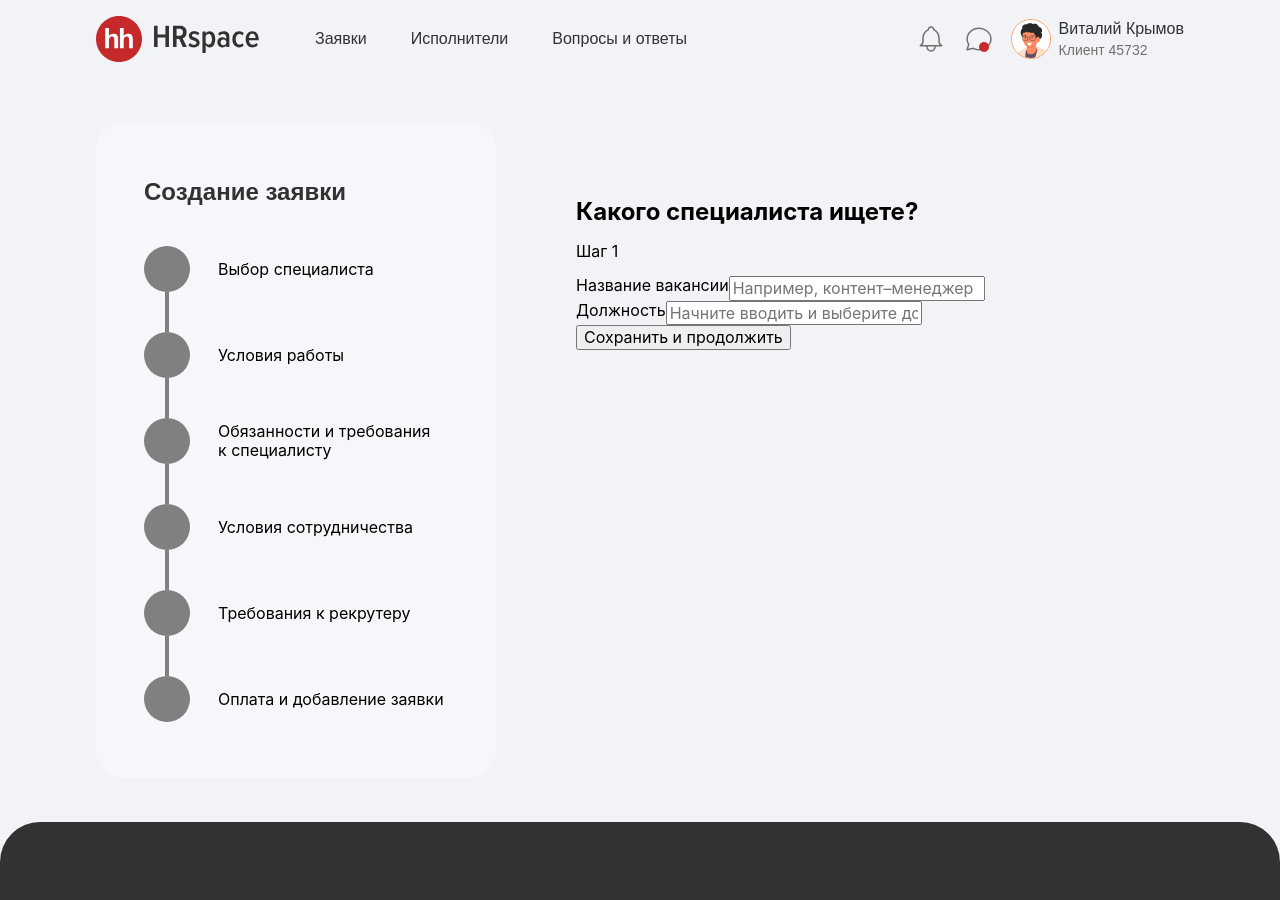
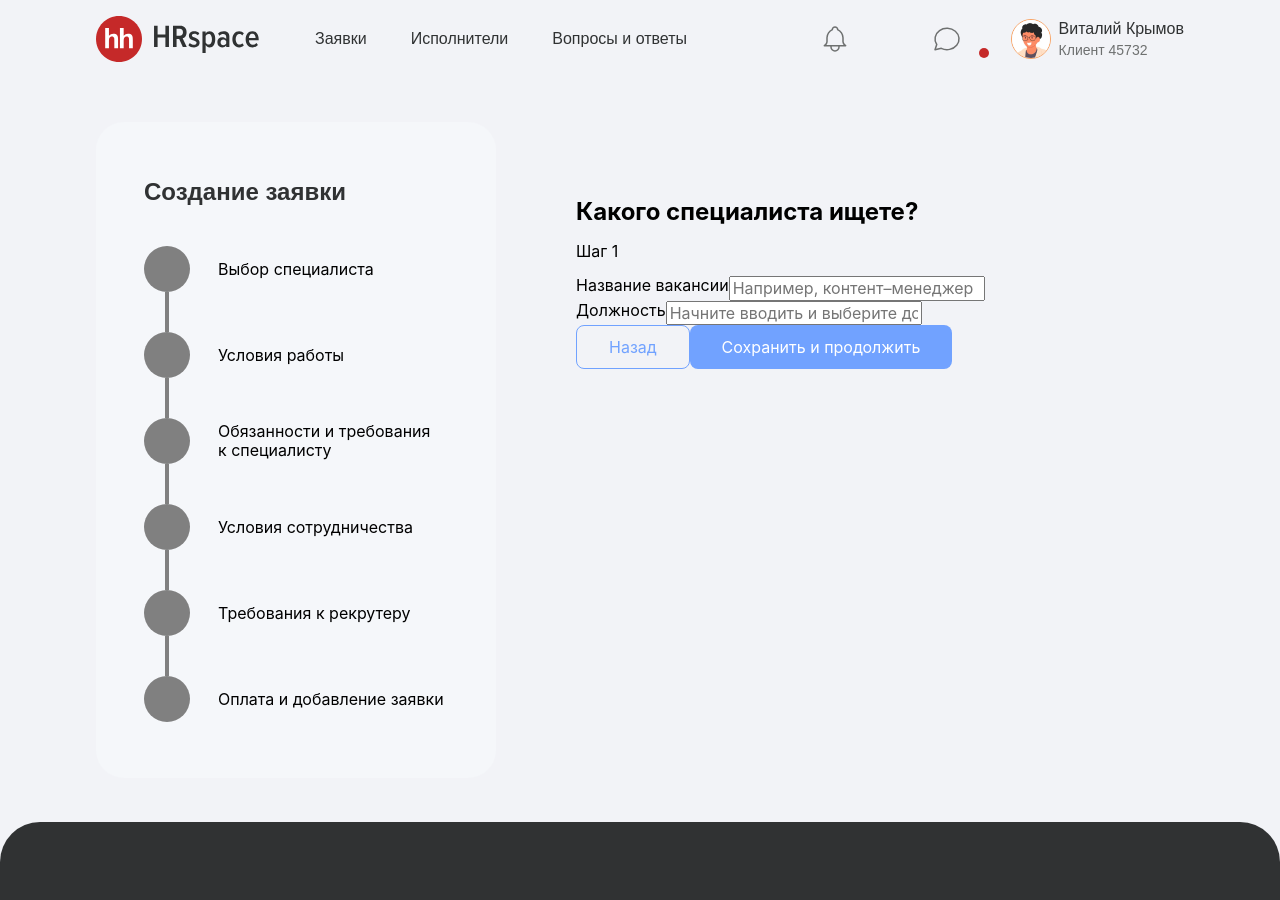
Before and after one commit to Space-HR/hr-space-frontend, a React (Create React App) app: page /form/step-1 in a window 1280 px wide. Shown: the top 900 px of the page. Built offline with nearby package versions, Linux system fonts and the light colour scheme.

Commit message:
add button template

```diff
--- a/src/components/Buttons/Button/Button.scss
+++ b/src/components/Buttons/Button/Button.scss
@@ -0,0 +1,50 @@
+@import '../../../scss/variables.scss';
+@import '../../../scss/mixins.scss';
+
+.button {
+	height: 44px;
+	padding: 11px 32px;
+	border-radius: 8px;
+
+	&_primary {
+		background-color: $blue-btn;
+		@include text-bold-large-white;
+
+		&:hover,
+		&:focus {
+			background-color: $blue-hover;
+		}
+
+		&:active {
+			background-color: $blue-hover;
+		}
+
+		&:disabled {
+			background-color: $blue-btn-disabled;
+			@include text-bold-large;
+			color: $blue-background;
+		}
+	}
+
+	&_secondary {
+		border: 1px solid $blue-btn;
+		@include text-bold-large-blue;
+
+		&:hover,
+		&:focus {
+			background-color: $blue-hover;
+			@include text-bold-large-white;
+		}
+
+		&:active {
+			background-color: $blue-hover;
+			@include text-bold-large-white;
+		}
+
+		&:disabled {
+			background-color: inherit;
+			border: 1px solid $blue-btn-disabled;
+			@include text-bold-large-disabled;
+		}
+	}
+}
--- a/src/components/Buttons/Button/Button.tsx
+++ b/src/components/Buttons/Button/Button.tsx
@@ -2,23 +2,23 @@ import { FC } from 'react';
 import './Button.scss';
 
 type TButtonProps = {
-	className?: string;
-	onClick?: () => void;
+	label: string;
+	styleType: 'primary' | 'secondary';
 	type: 'button' | 'submit' | 'reset';
 	disabled?: boolean;
-	label: string;
+	onClick?: () => void;
 };
 
 const Button: FC<TButtonProps> = ({
-	className,
-	onClick,
+	label,
+	styleType,
 	type,
 	disabled,
-	label,
+	onClick,
 }) => {
 	return (
 		<button
-			className={`button ${className}`}
+			className={`button button_${styleType}`}
 			onClick={onClick}
 			type={type}
 			disabled={disabled}
--- a/src/components/Form/SpecialistTypeForm/SpecialistTypeForm.tsx
+++ b/src/components/Form/SpecialistTypeForm/SpecialistTypeForm.tsx
@@ -7,6 +7,7 @@ import FormWrapper from '../FormWrapper/FormWrapper';
 import { jobTitleServer } from '../../../data/data-form';
 import Input from '../../FormElements/Input/Input';
 import InputWithSearch from '../../FormElements/InputWithSearch/InputWithSearch';
+import Button from '../../Buttons/Button/Button';
 
 const SpecialistTypeForm: FC = () => {
 	const navigate = useNavigate();
@@ -57,8 +58,18 @@ const SpecialistTypeForm: FC = () => {
 								name="jobTitle"
 								options={jobTitleServer}
 							/>
+							<Button
+								type="button"
+								styleType="secondary"
+								label="Назад"
+							/>
 
-							<button type="submit">Сохранить и продолжить</button>
+							<Button
+								type="submit"
+								styleType="primary"
+								label="Сохранить и продолжить"
+							/>
+							{/* <button type="submit">Сохранить и продолжить</button> */}
 						</Form>
 					</div>
 				)}
--- a/src/scss/mixins.scss
+++ b/src/scss/mixins.scss
@@ -94,13 +94,27 @@
 }
 
 // text-bold-large
+@mixin text-bold-large {
+	// для номеров телефонов в футтере и текста кнопок
+	color: $main-white;
+}
+
 @mixin text-bold-large-white {
-	// для номеров телефонов в футтере
-	@include text;
-	font-size: 14px;
-	font-weight: 700;
-	line-height: 140%;
+	// для номеров телефонов в футтере и текста кнопок
+	@include text-bold-large;
 	color: $main-white;
+}
+
+@mixin text-bold-large-blue {
+	// для  текста кнопок
+	@include text-bold-large;
+	color: $blue-btn;
+}
+
+@mixin text-bold-large-disabled {
+	// для  текста кнопок
+	@include text-bold-large;
+	color: $blue-btn-disabled;
 }
 
 // text-bold-medium
```
Also changed, not shown: 1 other file (tests, documents, lock files or other folders).
